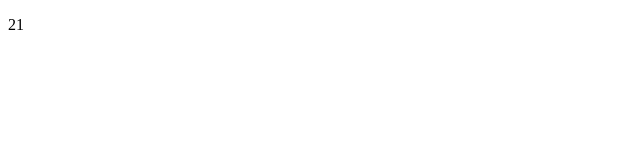
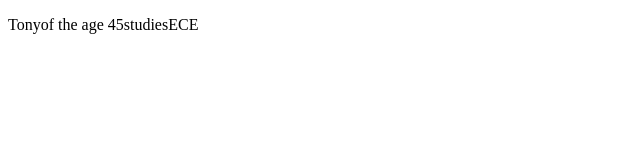
Before and after one commit to vennala-praveen/css-effects, a plain HTML site: page JavaScript/Demo_Array/demo.html in a window 1280 px wide. Shown: the whole page, without its empty margins (0-640 px from the left). Drawn offline with Linux system fonts and the light colour scheme.

Commit message:
folder added

```diff
--- a/JavaScript/Demo_Array/demo.html
+++ b/JavaScript/Demo_Array/demo.html
@@ -68,6 +68,24 @@
             return total+value;
         }
         document.getElementById("demo").innerHTML = num4;
+
+
+
+        var student = {
+            name: "Tony",
+            age: 45,
+            studies: "ECE",
+        };
+        document.getElementById("demo").innerHTML = student.name + "of the age " + student.age + "studies" + student.studies;
+
+        function stud(name,age,studies){
+            this.name = name;
+            this.age = age;
+            this.studies = studies;
+        }
+        var student = stud("Tony Stark", 45, "ECE");
+        document.getElementById("demo").innerHTML = student.name + "of the age " + student.age + "studies" + student.studies;
+
     </script>
 </body>
 </html>
```
Also changed, not shown: JavaScript/Demo_Array/object_method.html (added, +25 -0 lines).
